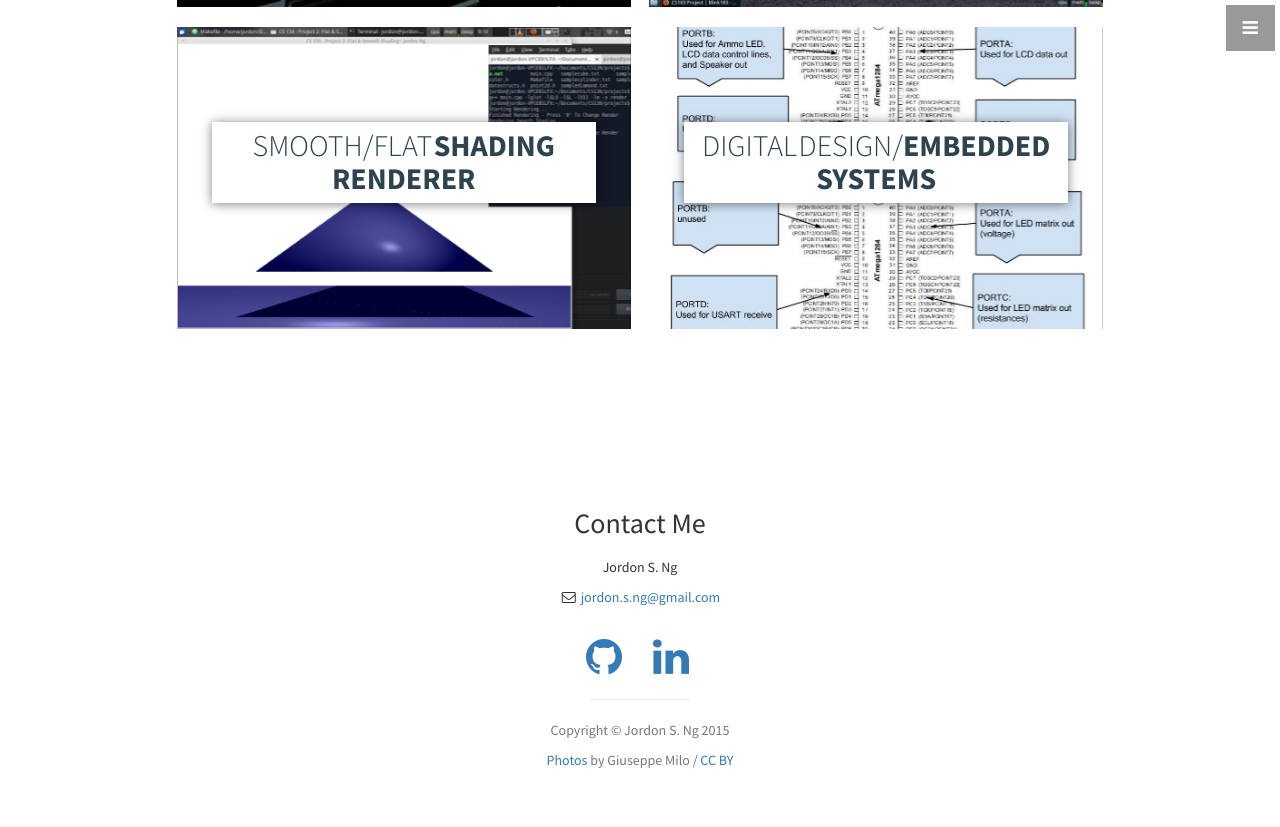
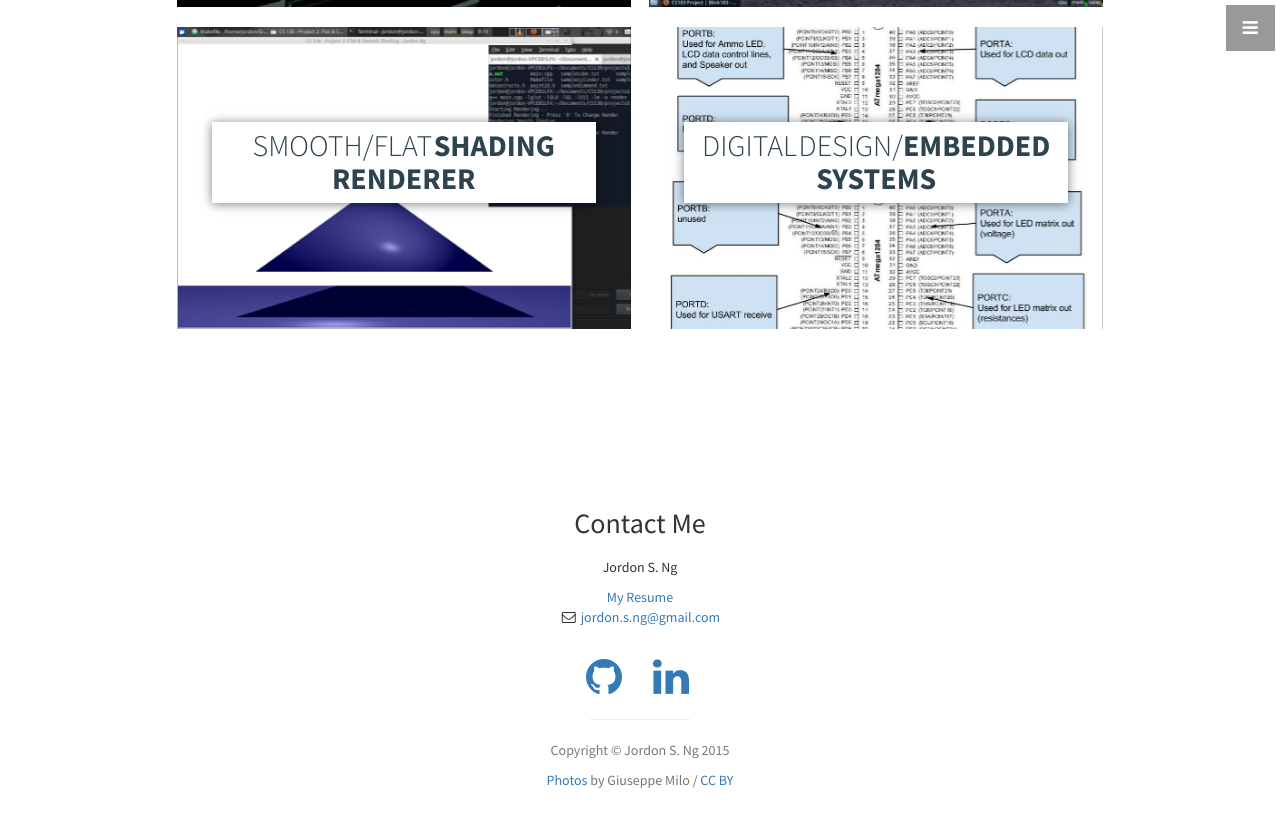
Before and after one commit to jsng0/jsng0.github.io, a Jekyll site: the page index.html, which Jekyll copies as it is, in a window 1280 px wide and 900 px high, scrolled down 2266 px. Shown: the top 827 px of the window. Built offline with Jekyll 4.4.1, drawn with Linux system fonts in a browser that asks for light colours; comment, search, counter and statistics services are not loaded.

Commit message:
added link to resume

```diff
--- a/index.html
+++ b/index.html
@@ -166,6 +166,7 @@
                     <div class="col-lg-10 col-lg-offset-1 text-center">
                         <h1>Contact Me</h1>
                         <p>Jordon S. Ng</p>
+                        <a href="jng_spring15_resume.pdf">My Resume</a>
                         <ul class="list-unstyled">
                             <li><i class="fa fa-envelope-o fa-fw"></i>  <a href="mailto:jordon.s.ng@gmail.com">jordon.s.ng@gmail.com</a>
                             </li>
```
Also changed, not shown: 1 other file.
